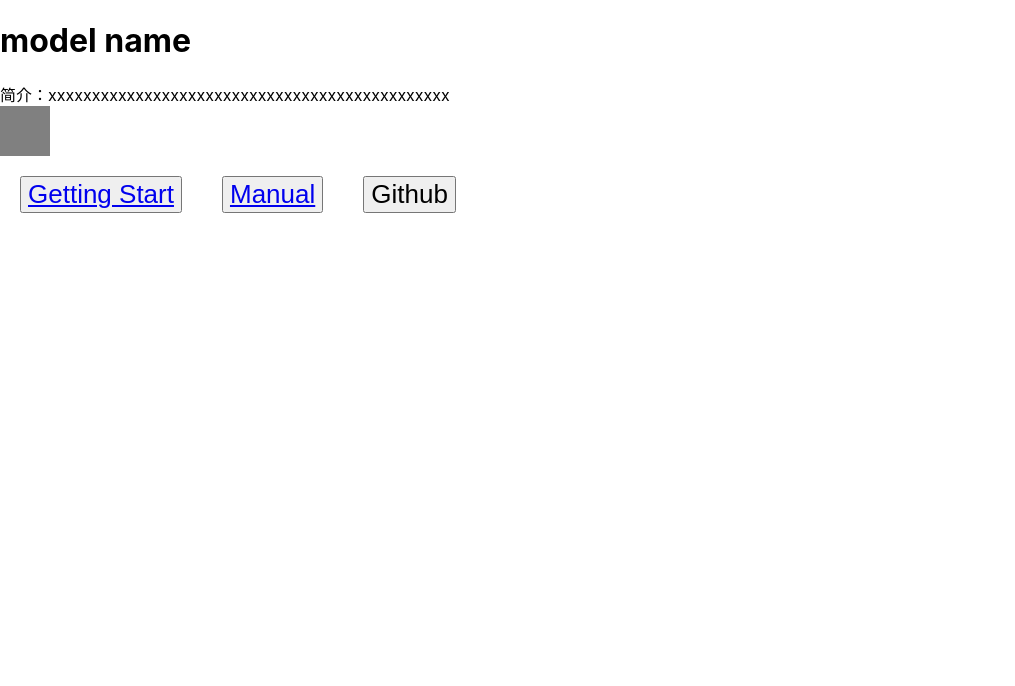
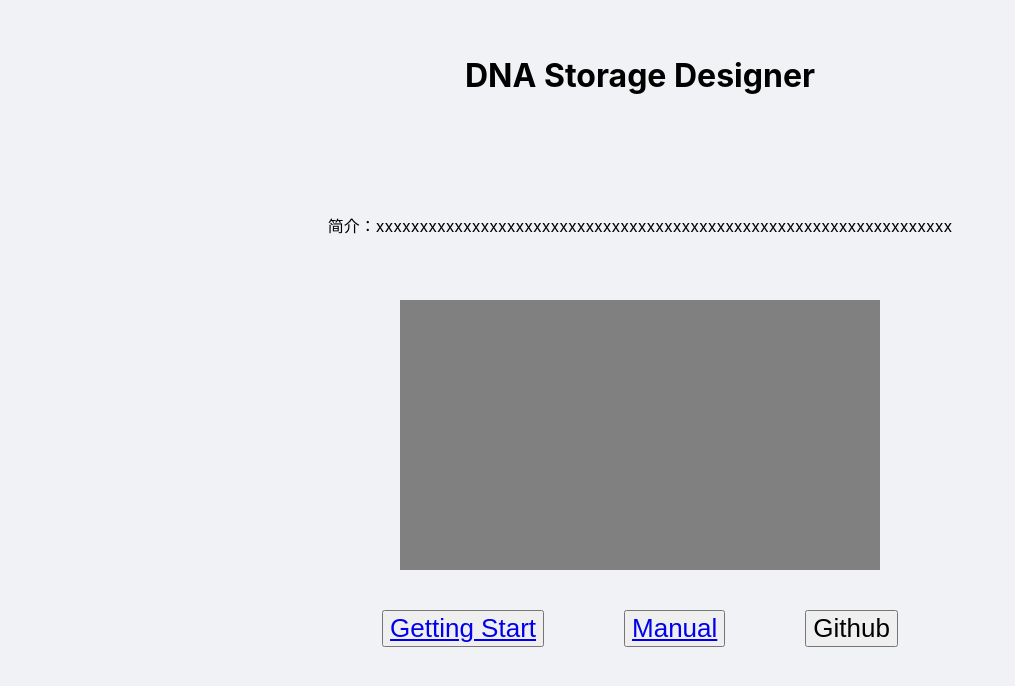
Before and after one commit to sixiyxy/DNAStorage, a React (Vite) app: page / in a window 1280 px wide. Shown: the top 686 px of the page, without its empty margins (0-1015 px from the left). Built offline with nearby package versions, Linux system fonts and the light colour scheme.

Commit message:
feat:修改home页样式

```diff
--- a/src/pages/Home/index.less
+++ b/src/pages/Home/index.less
@@ -1,13 +1,31 @@
 .home-content {
+  background-color: #f0f2f5;
+  height: 900px;
+  .home-model-name {
+    height: 150px;
+    justify-content: center;
+    align-items: center;
+    display: flex;
+  }
+  .brief {
+    height: 150px;
+    justify-content: center;
+    align-items: center;
+    display: flex;
+  }
   .home-photo {
     background-color: gray;
-    width: 50px;
-    height: 50px;
+    margin: 0 auto;
+    width: 480px;
+    height: 270px;
   }
 
   .button-container {
+    display: flex;
+    justify-content: center;
+    align-items: center;
     .home-button {
-      margin: 20px;
+      margin: 40px;
     }
   }
 }
--- a/src/pages/Home/index.tsx
+++ b/src/pages/Home/index.tsx
@@ -10,23 +10,27 @@ export const Home: React.FC<HomeProps> = (props) => {
   return (
     <div className="home-content">
       <div className="home-model-name">
-        <h1>model name</h1>
+        <h1>DNA Storage Designer</h1>
       </div>
       <div className="brief">
-        简介：xxxxxxxxxxxxxxxxxxxxxxxxxxxxxxxxxxxxxxxxxxxxxx
+        <span>
+          简介：xxxxxxxxxxxxxxxxxxxxxxxxxxxxxxxxxxxxxxxxxxxxxxxxxxxxxxxxxxxxxxxxxx
+        </span>
       </div>
       <div className="home-photo">
         <img></img>
       </div>
 
       <div className="button-container">
-        <Button className="home-button">
+        <Button className="home-button" size="large">
           <Link to="/tutorial">Getting Start</Link>
         </Button>
-        <Button className="home-button">
+        <Button className="home-button" size="large">
           <Link to="/tutorial">Manual</Link>
         </Button>
-        <Button className="home-button">Github</Button>
+        <Button className="home-button" size="large">
+          Github
+        </Button>
       </div>
     </div>
   );
```
